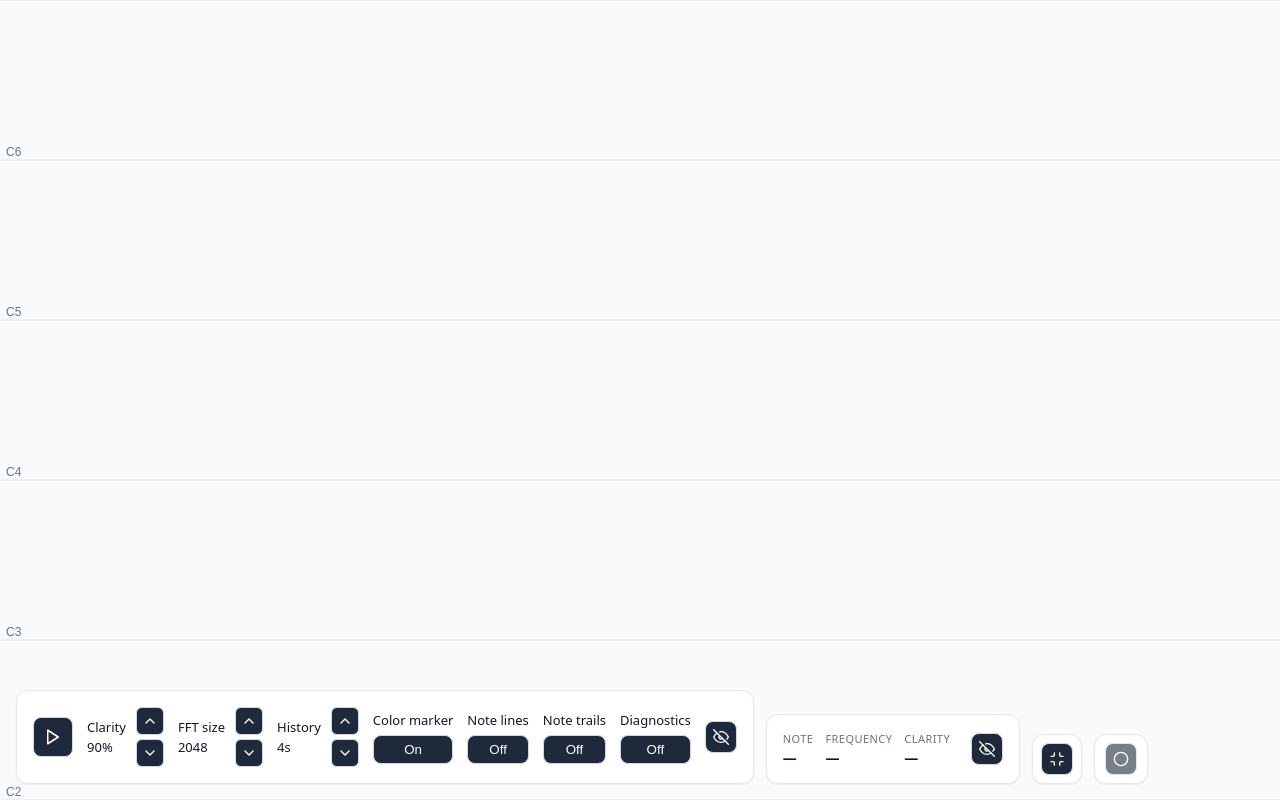
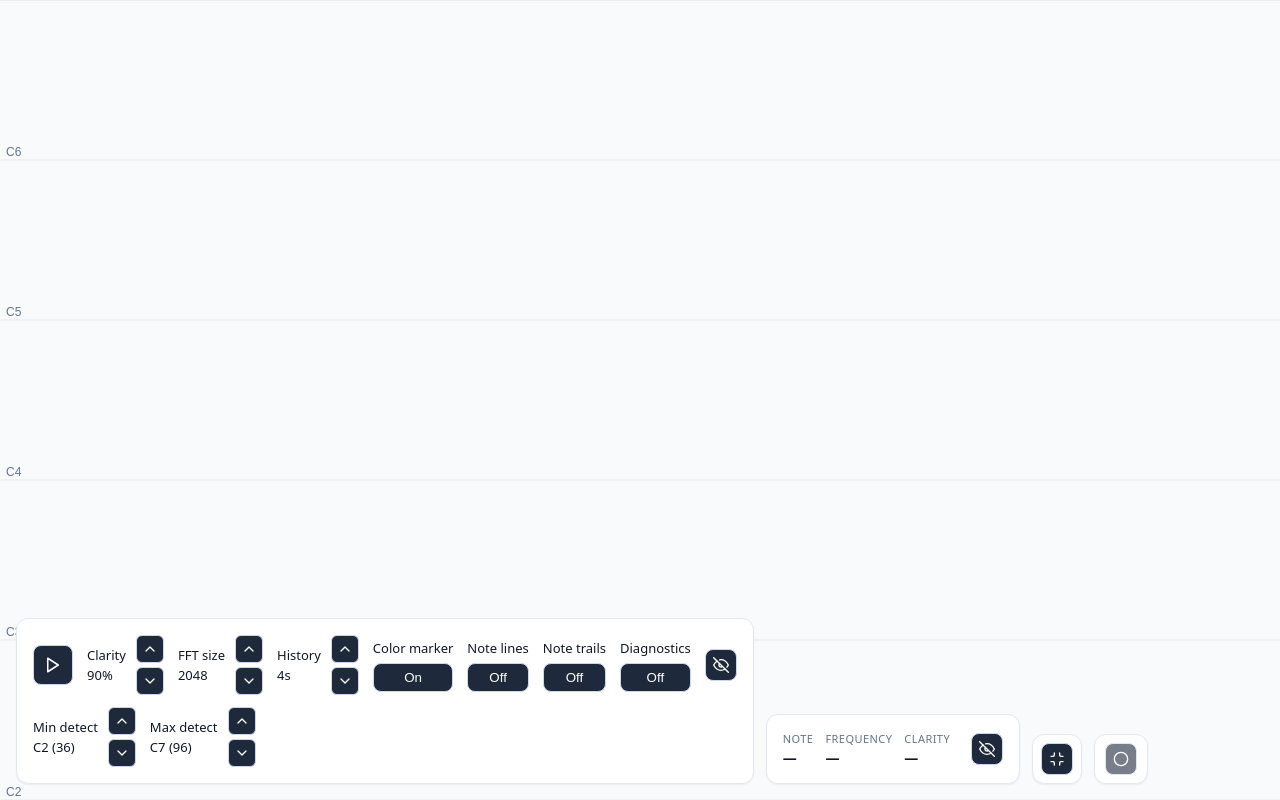
Before and after one commit to revaporated/color-pitchy, a React (Vite) app: page / in a window 1280 px wide. Both pictures are taken after a click on the button 176 px from the left and 410 px from the top of the page. Built offline with nearby package versions, Linux system fonts and the light colour scheme.

Commit message:
add minimum and maximum detectable pitch range

```diff
--- a/src/App.tsx
+++ b/src/App.tsx
@@ -20,6 +20,8 @@ export default function App() {
   const [showNoteLines, setShowNoteLines] = useState(false);
   const [showNoteTrails, setShowNoteTrails] = useState(false);
   const [showDiagnostics, setShowDiagnostics] = useState(false);
+  const [minDetectableNote, setMinDetectableNote] = useState(36);
+  const [maxDetectableNote, setMaxDetectableNote] = useState(96);
   const [isFullscreen, setIsFullscreen] = useState(false);
   const [controlsCollapsed, setControlsCollapsed] = useState(false);
   const [statsCollapsed, setStatsCollapsed] = useState(false);
@@ -32,6 +34,8 @@ export default function App() {
     fftSize,
     detectionRateHz: DETECTION_RATE_HZ,
     trackDetectionsPerSecond: showDiagnostics,
+    minMidi: minDetectableNote,
+    maxMidi: maxDetectableNote,
   });
   const {
     isRecording,
@@ -98,6 +102,10 @@ export default function App() {
             showNoteLines={showNoteLines}
             showNoteTrails={showNoteTrails}
             showDiagnostics={showDiagnostics}
+            minDetectableNote={minDetectableNote}
+            maxDetectableNote={maxDetectableNote}
+            setMinDetectableNote={setMinDetectableNote}
+            setMaxDetectableNote={setMaxDetectableNote}
             setEnabled={setEnabled}
             setClarityThreshold={setClarityThreshold}
             setHistoryDuration={setHistoryDuration}
@@ -149,6 +157,10 @@ export default function App() {
             showNoteLines={showNoteLines}
             showNoteTrails={showNoteTrails}
             showDiagnostics={showDiagnostics}
+            minDetectableNote={minDetectableNote}
+            maxDetectableNote={maxDetectableNote}
+            setMinDetectableNote={setMinDetectableNote}
+            setMaxDetectableNote={setMaxDetectableNote}
             setEnabled={setEnabled}
             setClarityThreshold={setClarityThreshold}
             setHistoryDuration={setHistoryDuration}
--- a/src/components/PitchControls.tsx
+++ b/src/components/PitchControls.tsx
@@ -7,6 +7,7 @@ import {
   FiPlay,
   FiSettings,
 } from 'react-icons/fi';
+import { midiToNoteName } from '../utils/pitch';
 
 type Props = {
   enabled: boolean;
@@ -17,6 +18,8 @@ type Props = {
   showNoteLines: boolean;
   showNoteTrails: boolean;
   showDiagnostics: boolean;
+  minDetectableNote: number;
+  maxDetectableNote: number;
   setEnabled: Dispatch<SetStateAction<boolean>>;
   setClarityThreshold: Dispatch<SetStateAction<number>>;
   setHistoryDuration: Dispatch<SetStateAction<number>>;
@@ -25,6 +28,8 @@ type Props = {
   setShowNoteLines: Dispatch<SetStateAction<boolean>>;
   setShowNoteTrails: Dispatch<SetStateAction<boolean>>;
   setShowDiagnostics: Dispatch<SetStateAction<boolean>>;
+  setMinDetectableNote: Dispatch<SetStateAction<number>>;
+  setMaxDetectableNote: Dispatch<SetStateAction<number>>;
   isFullscreen?: boolean;
   collapsed?: boolean;
   onToggleCollapsed?: () => void;
@@ -41,6 +46,8 @@ export function PitchControls({
   showNoteLines,
   showNoteTrails,
   showDiagnostics,
+  minDetectableNote,
+  maxDetectableNote,
   setEnabled,
   setClarityThreshold,
   setHistoryDuration,
@@ -49,6 +56,8 @@ export function PitchControls({
   setShowNoteLines,
   setShowNoteTrails,
   setShowDiagnostics,
+  setMinDetectableNote,
+  setMaxDetectableNote,
   isFullscreen = false,
   collapsed = false,
   onToggleCollapsed,
@@ -67,6 +76,20 @@ export function PitchControls({
 
   const adjustHistory = (delta: number) => {
     setHistoryDuration((value) => clamp(value + delta, 1, 10));
+  };
+
+  const adjustMinNote = (delta: number) => {
+    setMinDetectableNote((value) => {
+      const next = clamp(value + delta, 24, 84);
+      return next > maxDetectableNote ? maxDetectableNote : next;
+    });
+  };
+
+  const adjustMaxNote = (delta: number) => {
+    setMaxDetectableNote((value) => {
+      const next = clamp(value + delta, 84, 96);
+      return next < minDetectableNote ? minDetectableNote : next;
+    });
   };
 
   const adjustFft = (delta: number) => {
@@ -94,6 +117,7 @@ export function PitchControls({
             <FiSettings />
           </button>
         ) : (
+          <div className="controls-stack">
             <div className="controls-row">
               <button
                 className="icon-button control-action"
@@ -222,6 +246,61 @@ export function PitchControls({
                 <FiEyeOff />
               </button>
             </div>
+
+            <div className="controls-row">
+              <div className="stepper-row">
+                <div className="stepper-text">
+                  <span className="stepper-label">Min detect</span>
+                  <span className="stepper-value">
+                    {midiToNoteName(minDetectableNote).note}
+                    {midiToNoteName(minDetectableNote).octave} ({minDetectableNote})
+                  </span>
+                </div>
+                <div className="stepper-buttons">
+                  <button
+                    className="icon-button"
+                    onClick={() => adjustMinNote(1)}
+                    aria-label="Increase min detectable note"
+                  >
+                    <FiChevronUp />
+                  </button>
+                  <button
+                    className="icon-button"
+                    onClick={() => adjustMinNote(-1)}
+                    aria-label="Decrease min detectable note"
+                  >
+                    <FiChevronDown />
+                  </button>
+                </div>
+              </div>
+
+              <div className="stepper-row">
+                <div className="stepper-text">
+                  <span className="stepper-label">Max detect</span>
+                  <span className="stepper-value">
+                    {midiToNoteName(maxDetectableNote).note}
+                    {midiToNoteName(maxDetectableNote).octave} ({maxDetectableNote})
+                  </span>
+                </div>
+                <div className="stepper-buttons">
+                  <button
+                    className="icon-button"
+                    onClick={() => adjustMaxNote(1)}
+                    aria-label="Increase max detectable note"
+                  >
+                    <FiChevronUp />
+                  </button>
+                  <button
+                    className="icon-button"
+                    onClick={() => adjustMaxNote(-1)}
+                    aria-label="Decrease max detectable note"
+                  >
+                    <FiChevronDown />
+                  </button>
+                </div>
+              </div>
+            </div>
+          </div>
         )}
       </div>
     );
@@ -308,6 +387,38 @@ export function PitchControls({
         />
         Diagnostics
       </label>
+
+      <label>
+        Min detect: {midiToNoteName(minDetectableNote).note}{midiToNoteName(minDetectableNote).octave} ({minDetectableNote})
+        <input
+          type="range"
+          min={24}
+          max={84}
+          step={1}
+          value={minDetectableNote}
+          onChange={(event) => {
+            const val = parseInt(event.target.value, 10);
+            setMinDetectableNote(val);
+            if (val > maxDetectableNote) setMaxDetectableNote(val);
+          }}
+        />
+      </label>
+
+      <label>
+        Max detect: {midiToNoteName(maxDetectableNote).note}{midiToNoteName(maxDetectableNote).octave} ({maxDetectableNote})
+        <input
+          type="range"
+          min={84}
+          max={96}
+          step={1}
+          value={maxDetectableNote}
+          onChange={(event) => {
+            const val = parseInt(event.target.value, 10);
+            setMaxDetectableNote(val);
+            if (val < minDetectableNote) setMinDetectableNote(val);
+          }}
+        />
+      </label>
     </div>
   );
 }
--- a/src/hooks/usePitchDetector.ts
+++ b/src/hooks/usePitchDetector.ts
@@ -14,9 +14,13 @@ type Options = {
   fftSize?: number;
   detectionRateHz?: number;
   trackDetectionsPerSecond?: boolean;
+  minMidi?: number;
+  maxMidi?: number;
 };
 
 const DEFAULT_DETECTION_RATE_HZ = 165;
+const DEFAULT_MIN_MIDI = 36;
+const DEFAULT_MAX_MIDI = 96;
 
 export function usePitchDetector({
   enabled,
@@ -24,6 +28,8 @@ export function usePitchDetector({
   fftSize = 2048,
   detectionRateHz = DEFAULT_DETECTION_RATE_HZ,
   trackDetectionsPerSecond = true,
+  minMidi = DEFAULT_MIN_MIDI,
+  maxMidi = DEFAULT_MAX_MIDI,
 }: Options) {
   const [sample, setSample] = useState<PitchSample>({
     timestamp: 0,
@@ -146,7 +152,8 @@ export function usePitchDetector({
             clarity != null &&
             clarity >= clarityThreshold;
 
-          const midi = hasPitch ? frequencyToMidi(frequency) : null;
+          const rawMidi = hasPitch ? frequencyToMidi(frequency) : null;
+          const midi = (rawMidi !== null && rawMidi >= minMidi && rawMidi <= maxMidi) ? rawMidi : null;
           const timestamp =
             typeof audioTime === 'number'
               ? timeOffsetRef.current + audioTime * 1000
@@ -181,6 +188,8 @@ export function usePitchDetector({
     fftSize,
     detectionRateHz,
     trackDetectionsPerSecond,
+    minMidi,
+    maxMidi,
   ]);
 
   useEffect(() => {
--- a/src/index.css
+++ b/src/index.css
@@ -214,6 +214,11 @@ button:hover {
 
 .controls-row .card-hide {
   margin-left: auto;
+}
+
+.controls-stack {
+  display: grid;
+  gap: 12px;
 }
 
 .control-action {
```
Lines whose indentation alone changed are shown as unchanged.
